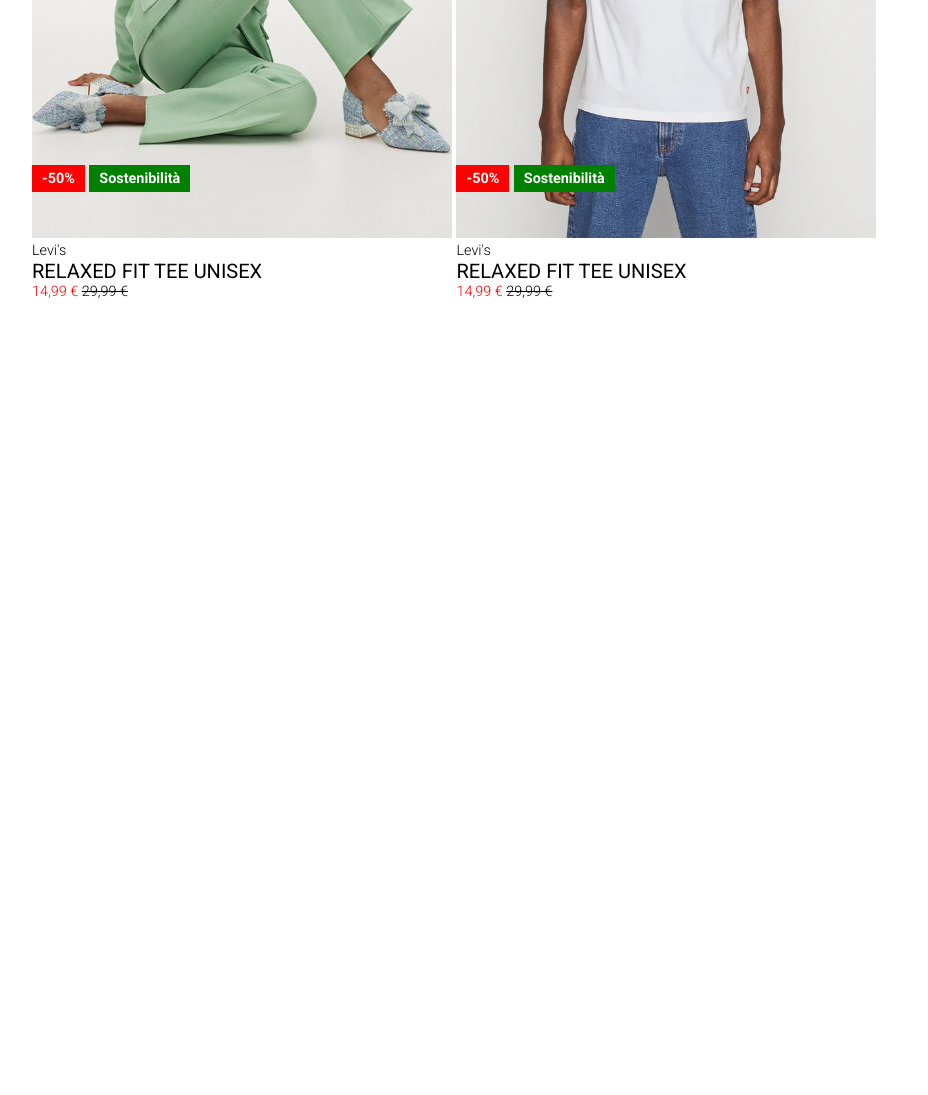
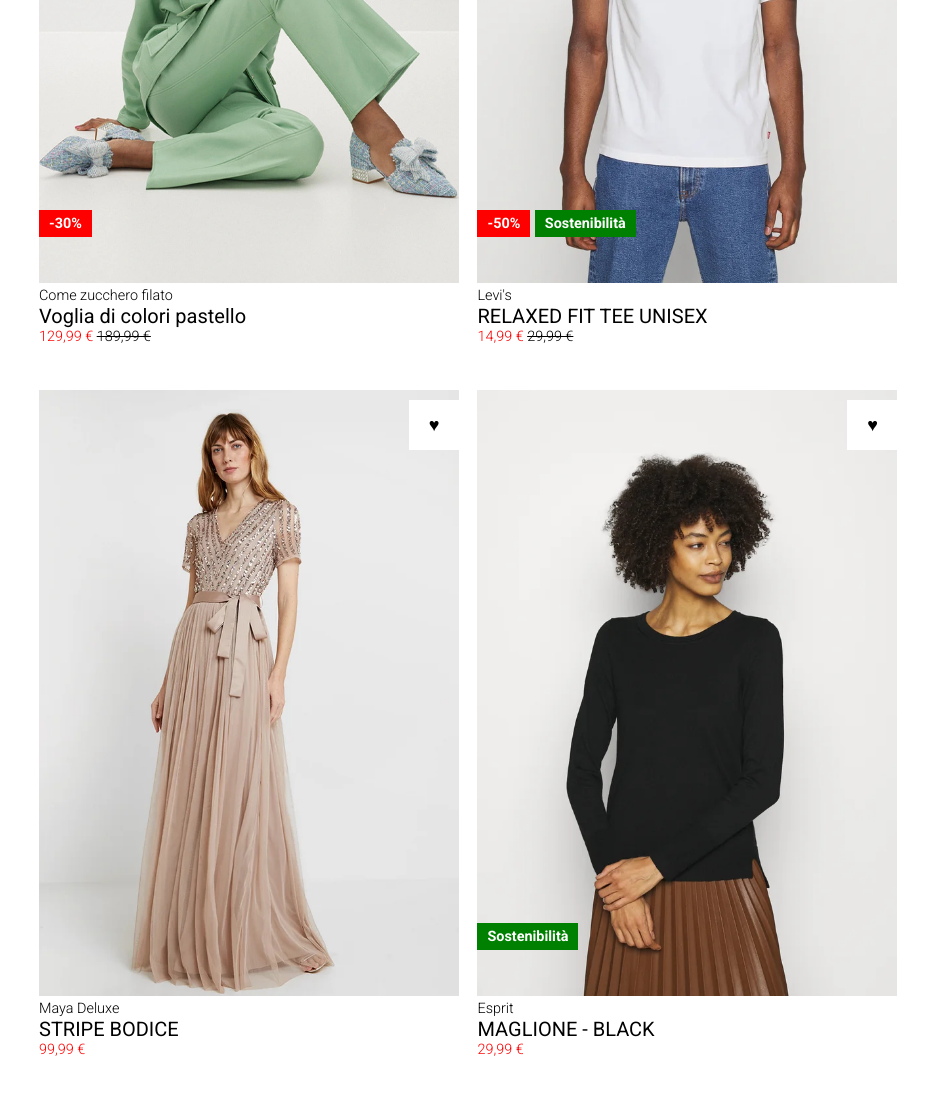
Before and after one commit to GiacWebDev/html-css-boolando, a plain HTML site: page index.html in a window 1280 px wide. Shown: the part 1157-2252 px from the top of the page, without its empty margins (32-960 px from the left). Before the commit the page ends 1457 px from the top, so only its background shows below. Drawn offline with Linux system fonts and the light colour scheme.

Commit message:
[edit]: product info

```diff
--- a/css/style.css
+++ b/css/style.css
@@ -43,7 +43,7 @@ header .header-box {
   justify-content: space-between;
   align-items: center;
   margin: 0 auto;
-  max-width: 1300px;
+  max-width: 1400px;
   width: 90%;
 }
 
@@ -63,27 +63,30 @@ header .logo-header {
   justify-content: center;
 }
 
-header .logo-header img{
+header .logo-header img {
   width: 150px;
 }
 
-header .list-header li{
+header .list-header li {
   display: inline;
+  margin: 5px;
 }
 
 
 /* MAIN */
 
 main .container {
-  max-width: 1300px;
+  max-width: 1400px;
   width: 90%;
   margin: 0 auto;
   margin-top: 120px;
+  justify-content: center;
 }
 
 main .card {
   width: 420px;
-  display: inline-block
+  display: inline-block;
+  margin: 0px 7px 45px 7px;
 }
 
 main .card .top img {
--- a/index.html
+++ b/index.html
@@ -3,6 +3,7 @@
 <head>
 <meta charset="UTF-8">
 <meta name="viewport" content="width=device-width, initial-scale=1.0">
+<link rel="stylesheet" href="https://cdnjs.cloudflare.com/ajax/libs/font-awesome/6.4.0/css/all.min.css" integrity="sha512-iecdLmaskl7CVkqkXNQ/ZH/XLlvWZOJyj7Yy7tcenmpD1ypASozpmT/E0iPtmFIB46ZmdtAc9eNBvH0H/ZpiBw==" crossorigin="anonymous" referrerpolicy="no-referrer" />
 <link rel="preconnect" href="https://fonts.googleapis.com">
 <link rel="preconnect" href="https://fonts.gstatic.com" crossorigin>
 <link href="https://fonts.googleapis.com/css2?family=Roboto:wght@100;300;400;700&display=swap" rel="stylesheet">
@@ -86,11 +87,11 @@
           <div class="banner">
 
             <div class="red-discount">
-              <p>-50%</p>
+              <p>-30%</p>
             </div>
-            <div class="green">
+            <!-- <div class="green">
               <p>Sostenibilità</p>
-            </div>
+            </div> -->
           </div>
           <div class="heart">
             <span class="icon">&hearts;</span>
@@ -99,9 +100,9 @@
         </div>
 
         <div class="bottom">
-          <p>Levi's</p>
-          <h2>RELAXED FIT TEE UNISEX</h2>
-          <p><span class="price">14,99 €</span>&nbsp<span class="discount">29,99 €</span></p>
+          <p>Guess</p>
+          <h2>ROSES TEE</h2>
+          <p><span class="price">20,99 €</span>&nbsp<span class="discount">29,99 €</span></p>
         </div>
 
       </div>
@@ -113,11 +114,11 @@
           <div class="banner">
 
             <div class="red-discount">
-              <p>-50%</p>
+              <p>-30%</p>
             </div>
-            <div class="green">
+            <!-- <div class="green">
               <p>Sostenibilità</p>
-            </div>
+            </div> -->
           </div>
           <div class="heart">
             <span class="icon">&hearts;</span>
@@ -126,9 +127,9 @@
         </div>
 
         <div class="bottom">
-          <p>Levi's</p>
-          <h2>RELAXED FIT TEE UNISEX</h2>
-          <p><span class="price">14,99 €</span>&nbsp<span class="discount">29,99 €</span></p>
+          <p>Come zucchero filato</p>
+          <h2>Voglia di colori pastello</h2>
+          <p><span class="price">129,99 €</span>&nbsp<span class="discount">189,99 €</span></p>
         </div>
 
       </div>
@@ -159,6 +160,60 @@
         </div>
 
       </div>
+      <div class="card">
+
+        <div class="top">
+          <img src="images/img/5.webp" alt="img">
+
+          <div class="banner">
+
+            <!-- <div class="red-discount">
+              <p>-50%</p>
+            </div> -->
+            <!-- <div class="green">
+              <p>Sostenibilità</p>
+            </div> -->
+          </div>
+          <div class="heart">
+            <span class="icon">&hearts;</span>
+          </div>
+
+        </div>
+
+        <div class="bottom">
+          <p>Maya Deluxe</p>
+          <h2>STRIPE BODICE</h2>
+          <p><span class="price">99,99 €</p>
+        </div>
+
+      </div>
+      <div class="card">
+
+        <div class="top">
+          <img src="images/img/6.webp" alt="img">
+
+          <div class="banner">
+
+            <!-- <div class="red-discount">
+              <p>-50%</p>
+            </div> -->
+            <div class="green">
+              <p>Sostenibilità</p>
+            </div>
+          </div>
+          <div class="heart">
+            <span class="icon">&hearts;</span>
+          </div>
+
+        </div>
+
+        <div class="bottom">
+          <p>Esprit</p>
+          <h2>MAGLIONE - BLACK</h2>
+          <p><span class="price">29,99 €</span></p>
+        </div>
+
+      </div>
 
     </div>
 
```
